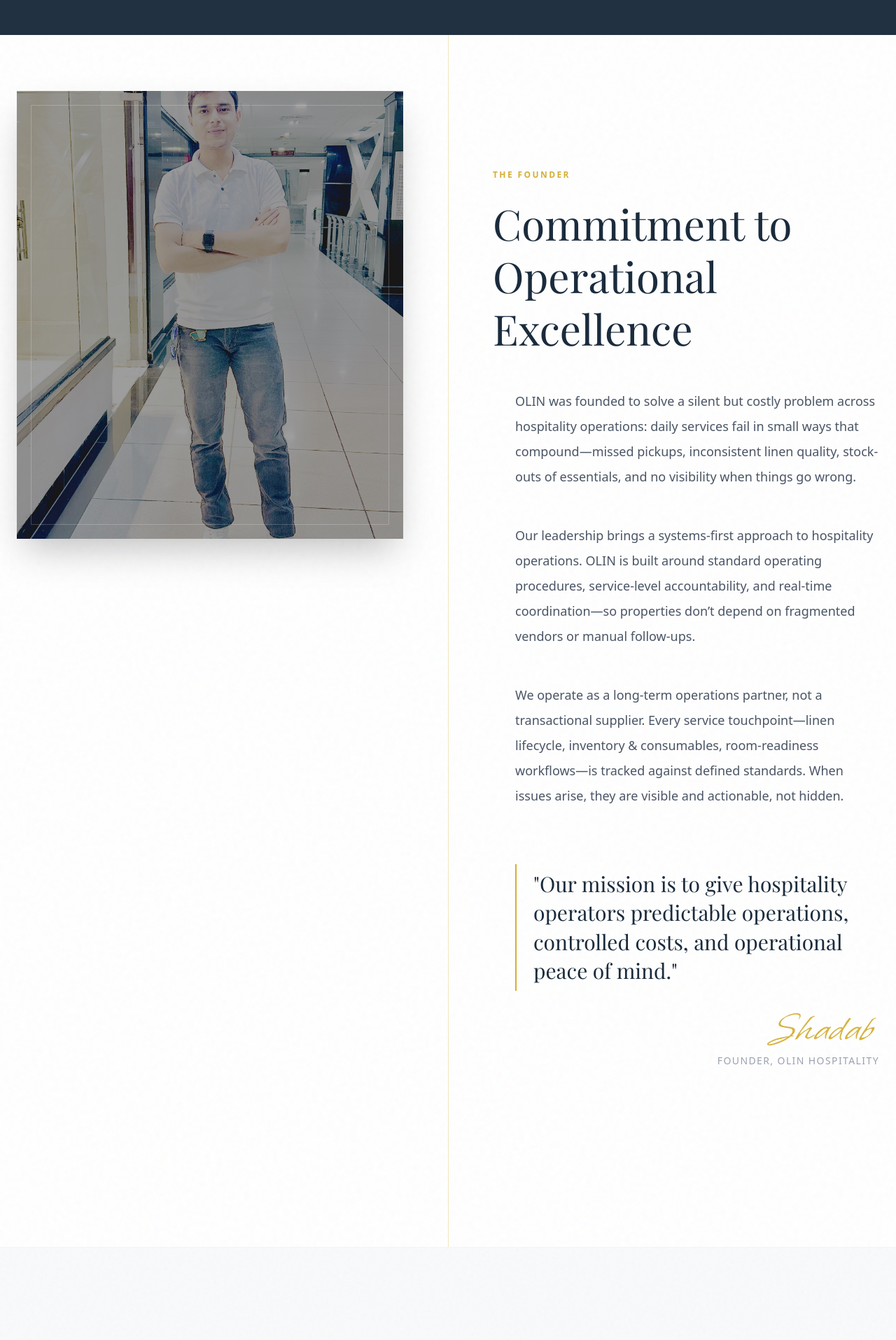
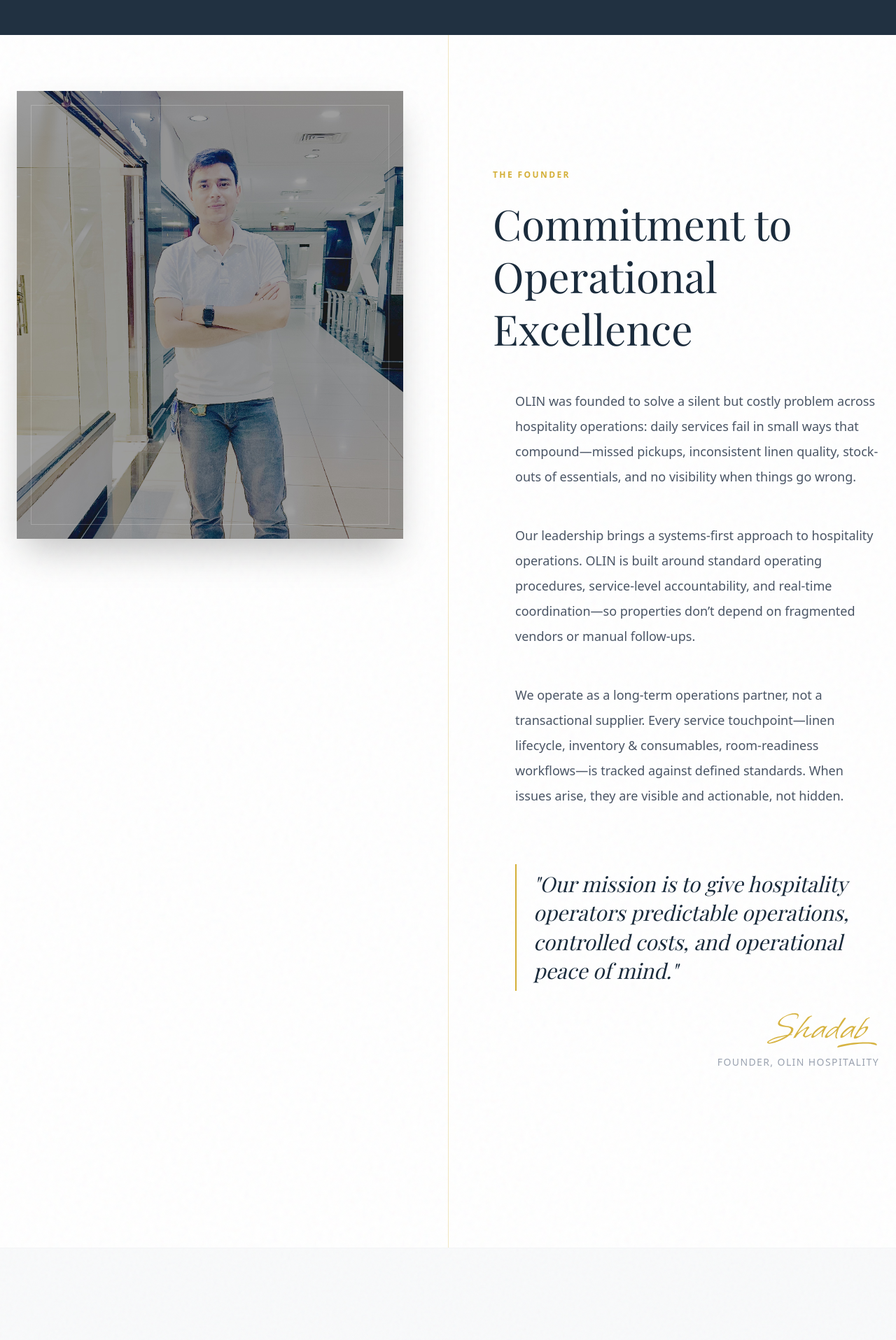
Before and after one commit to M-Shadab/olin-website, a Next.js app: page /vision in a window 1280 px wide. Shown: the part 580-2495 px from the top of the page at 70% size. Built offline with nearby package versions, Linux system fonts and the light colour scheme; grey boxes are pictures that could not be loaded; a web font is replaced by a local one.

Commit message:
style: Update founder signature SVGs and apply minor styling adjustments to the vision page.

```diff
--- a/app/components/Header.tsx
+++ b/app/components/Header.tsx
@@ -94,9 +94,9 @@
         {/* Desktop Navigation */}
         <div className="hidden md:flex items-center gap-8">
           <nav className="flex gap-8 text-xs font-bold tracking-[0.15em] uppercase text-navy/60">
-            {/* <Link href="/" className="hover:text-navy transition-colors">
+            <Link href="/" className="hover:text-navy transition-colors">
               Home
-            </Link> */}
+            </Link>
             {/* <a href="#" className="hover:text-navy transition-colors">
               Services
             </a> */}
--- a/app/vision/page.tsx
+++ b/app/vision/page.tsx
@@ -73,7 +73,7 @@
                   src="/imgs/founder-best.jpg"
                   alt="Founder of OLIN"
                   fill
-                  className="object-cover transition-transform duration-[1.5s] ease-out group-hover:scale-105"
+                  className="object-cover object-top transition-transform duration-[1.5s] ease-out group-hover:scale-105"
                   priority
                 />
               </div>
@@ -111,7 +111,7 @@
                   arise, they are visible and actionable, not hidden.
                 </p>
                 <div className="reveal-up reveal-delay-500 pt-8 opacity-0">
-                  <blockquote className="text-navy font-playfair text-2xl md:text-3xl leading-snug border-l-2 border-gold pl-6 py-2">
+                  <blockquote className="text-navy font-playfair italic text-2xl md:text-3xl leading-snug border-l-2 border-gold pl-6 py-2">
                     "Our mission is to give hospitality operators predictable
                     operations, controlled costs, and operational peace of
                     mind."
@@ -121,7 +121,7 @@
                       Mohd Shadab
                     </p> */}
                     <Image
-                      src="/svgs/founder-sign-gold.svg"
+                      src="/svgs/founder-sign-gold-underline.svg"
                       alt="Sign of Founder of OLIN"
                       width={160}
                       height={160}
```
Also changed, not shown: public/svgs/founder-sign-gold-underline.svg (added), public/svgs/founder-sign-navy.svg (added).
